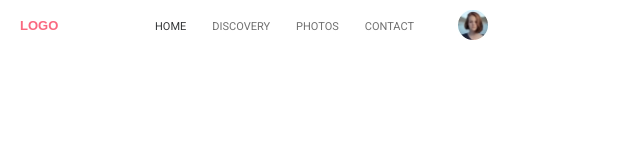
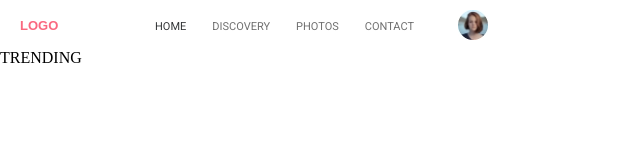
Before and after one commit to Mamba1331/lecture5, a plain HTML site: page index.html in a window 1280 px wide. Shown: the full height of the page, 0-640 px from the left. Drawn offline with Linux system fonts and the light colour scheme; a web font is replaced by a local one.

Commit message:
start section

```diff
--- a/index.html
+++ b/index.html
@@ -30,6 +30,7 @@
     </header>
     <section>
         <div class="section-div">
+            <h2>TRENDING</h2>
             <div>
 
             </div>
```
